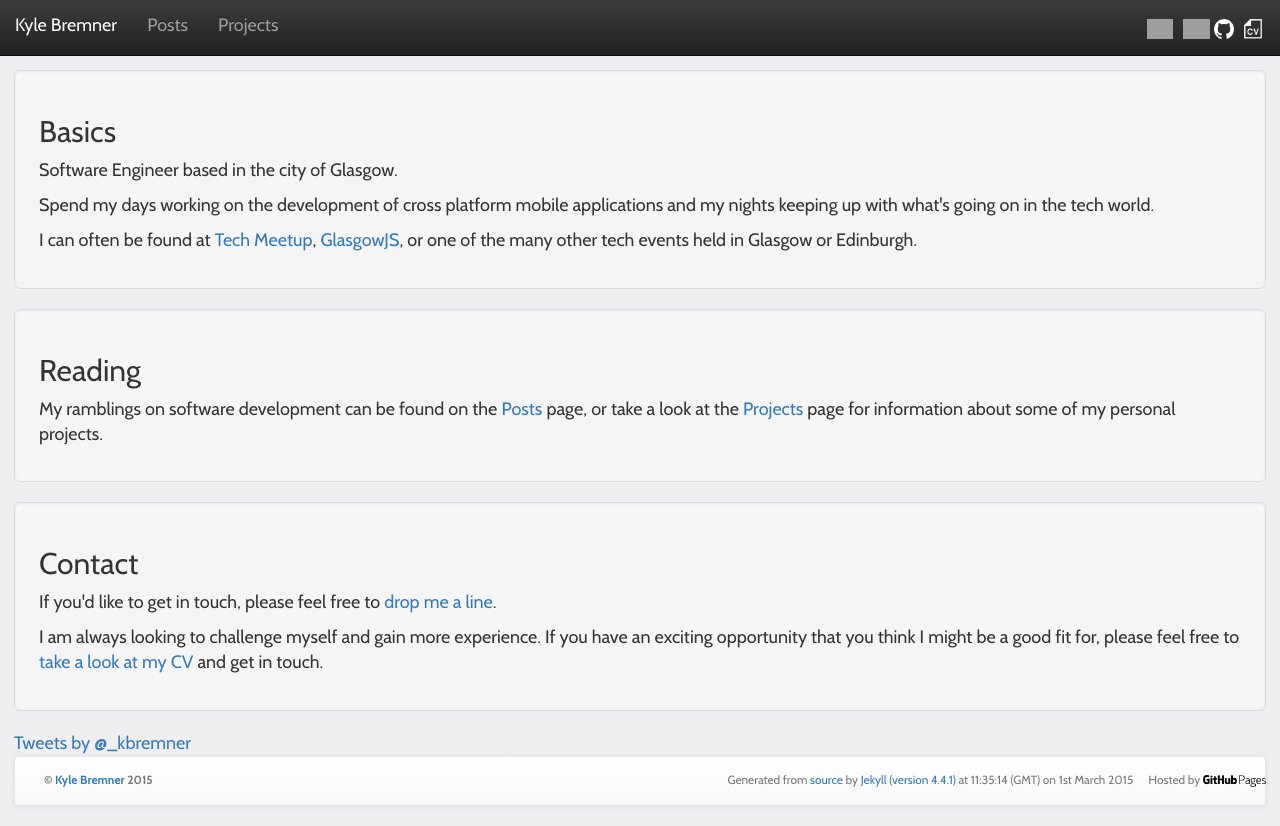
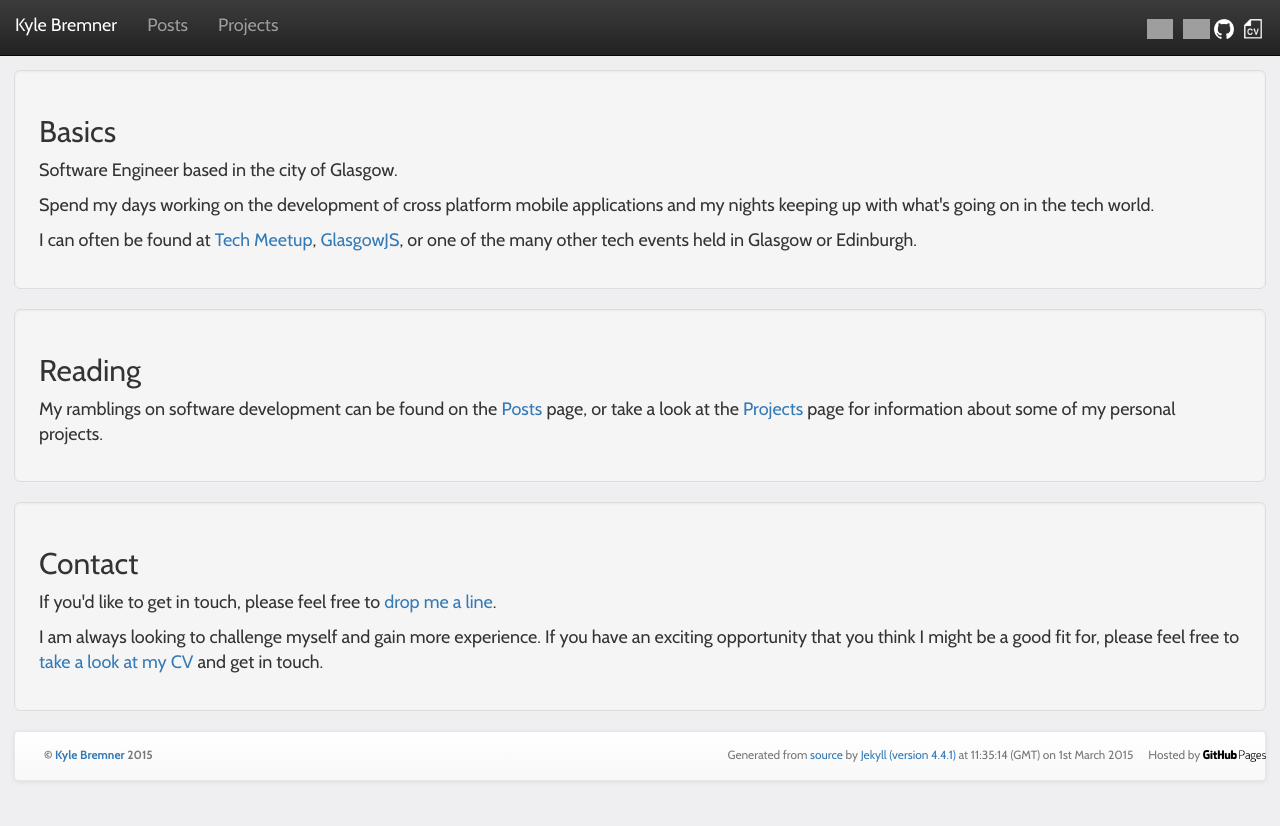
Before and after one commit to kbremner/kbremner.github.io, a Jekyll site: the page built from index.html, in a window 1280 px wide. Shown: the top 826 px of the page. Built offline with Jekyll 4.4.1, drawn with Linux system fonts in a browser that asks for light colours; nearby versions of some CDN libraries; comment, search, counter and statistics services are not loaded; grey boxes are pictures that could not be loaded.

Commit message:
removed placeholder twitter text

```diff
--- a/index.html
+++ b/index.html
@@ -28,5 +28,5 @@ published: true
         <a href="{{ site.cv }}" target="_blank">take a look at my CV</a> and get in touch.</p>
 </div>
 
-<a class="twitter-timeline" href="https://twitter.com/_kbremner" data-widget-id="571834646892388352">Tweets by @_kbremner</a>
+<a class="twitter-timeline" href="https://twitter.com/_kbremner" data-widget-id="571834646892388352"></a>
 <script>!function(d,s,id){var js,fjs=d.getElementsByTagName(s)[0],p=/^http:/.test(d.location)?'http':'https';if(!d.getElementById(id)){js=d.createElement(s);js.id=id;js.src=p+"://platform.twitter.com/widgets.js";fjs.parentNode.insertBefore(js,fjs);}}(document,"script","twitter-wjs");</script>
```
